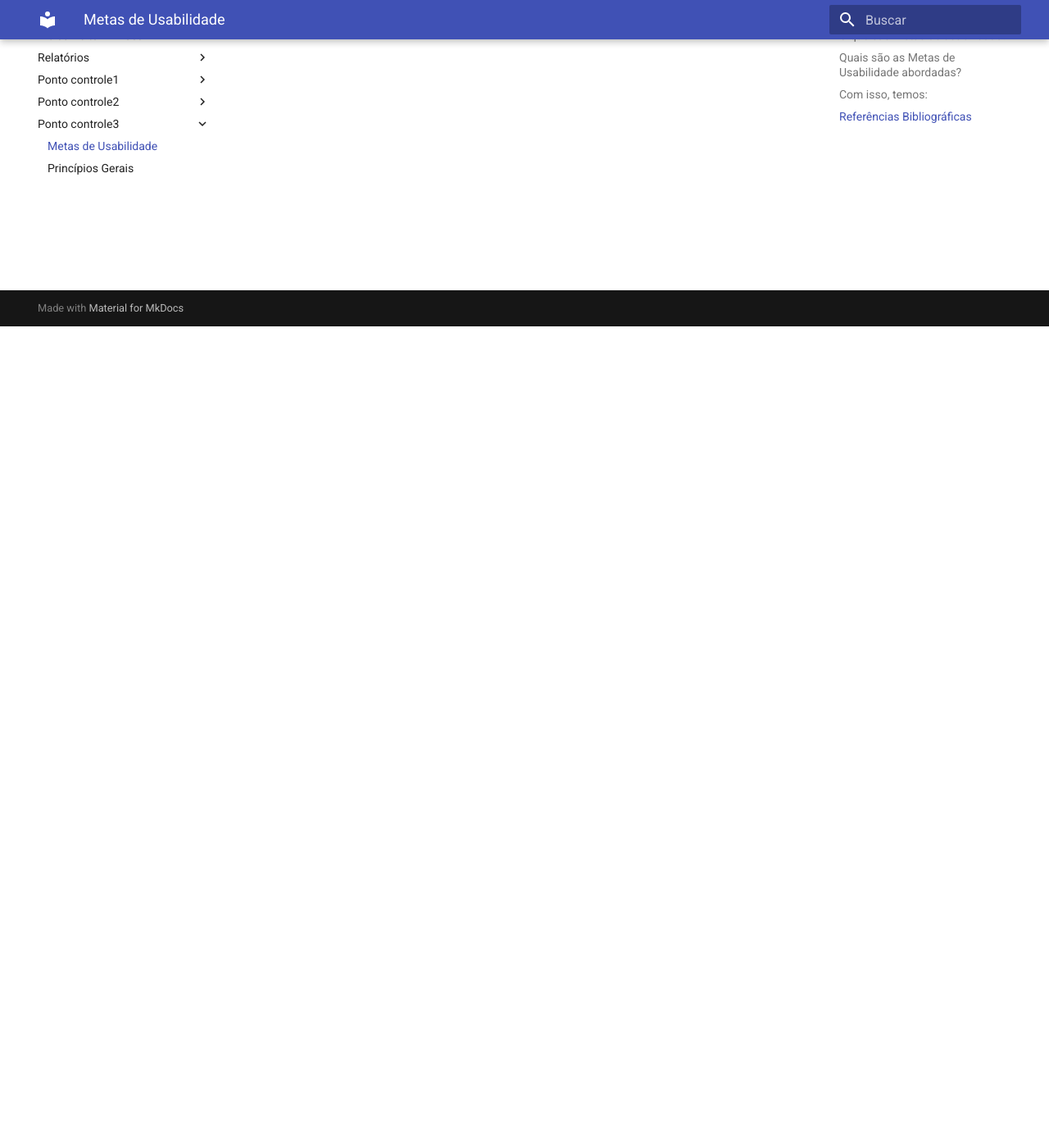
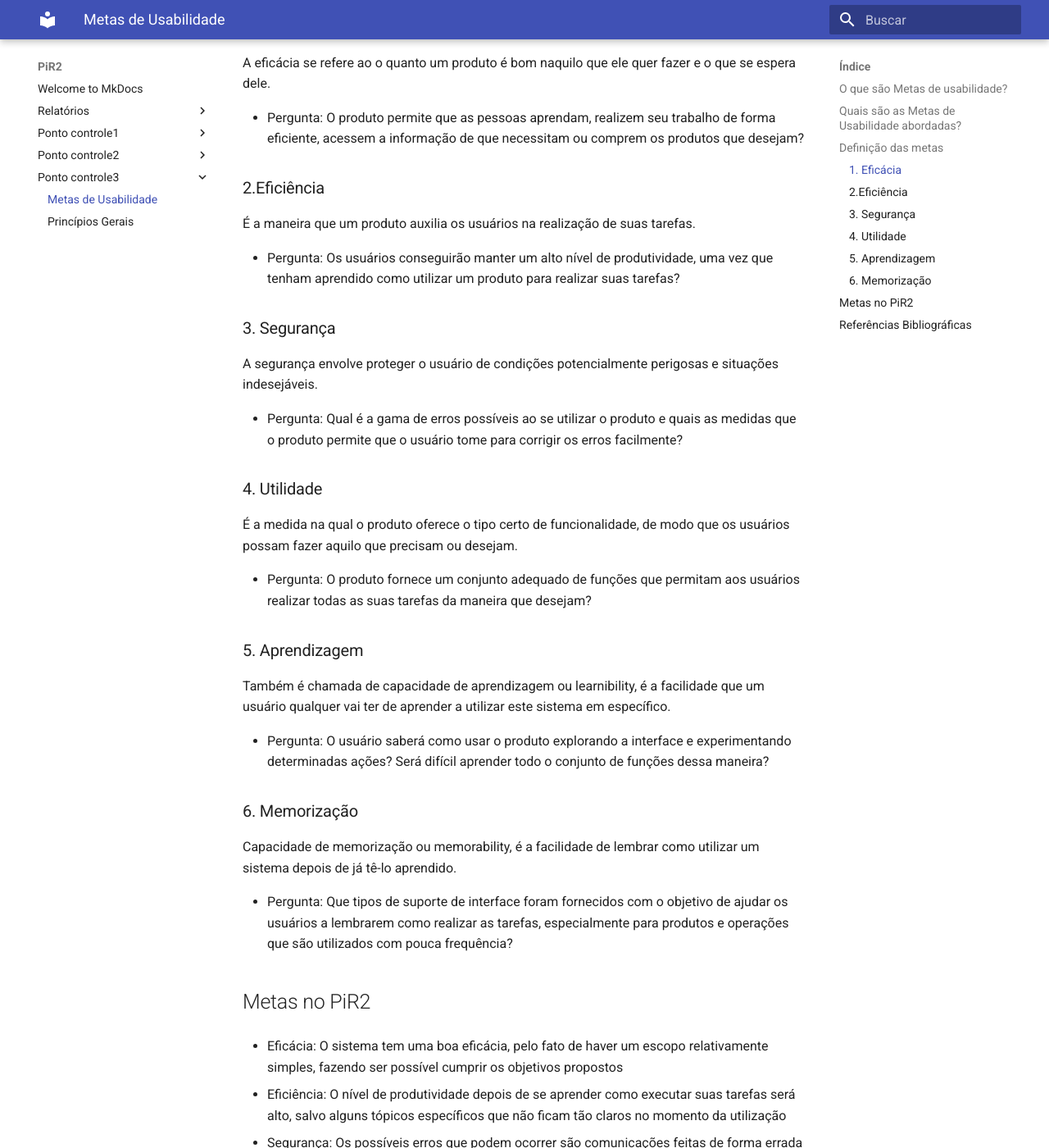
Before and after one commit to liversonp/2020.2-forumPiR2, an MkDocs documentation site: the page built from docs/ponto_controle3/metas_de_usabilidade.md, in a window 1280 px wide and 1400 px high, scrolled down 1002 px. Shown: the whole window at 82% size. Built offline with MkDocs 1.6.1 and Material for MkDocs 9.7.7, drawn with Linux system fonts in a browser that asks for light colours; some of the changed text lies outside the part shown.

Commit message:
Adicionando informações ao documento de metas

```diff
--- a/docs/ponto_controle3/metas_de_usabilidade.md
+++ b/docs/ponto_controle3/metas_de_usabilidade.md
@@ -4,20 +4,68 @@ Histórico de Versão
 
 | Data | Versão | Descrição | Autor |
 | :--- | :--- | :--- | :--- |
-| 24/03/2021 | 0.1 | Criação do Documento | Victor Samuel dos Santos Lucas |
-| 25/03/2021 | 0.2 | Implementação inicial do Documento | Victor Samuel dos Santos Lucas |
+| 24/03/2021 | 0.1 | Criação do Documento | Victor Samuel |
+| 25/03/2021 | 0.2 | Implementação inicial do Documento | Victor Samuel |
+| 25/03/2021 | 0.3 | Adicionando informações sobre as metas | Liverson Paulo |
+| 25/03/2021 | 0.4 | Adicionando sobre as metas em nosso projeto | Liverson Paulo |
 
 ## O que são Metas de usabilidade?
-Usabilidade refere-se a garantir que produtos interativos são fáceis de aprender, efetivas de usar e agrádavel pela perspectiva do usuário. Envolve otimizar as interações que as pessoas têm com produtos interativos para permitir que eles realizem suas atividades no trabalho, na escola e no seu dia a dia (Sharp, Rogers, Preece, 2019).
+O objetivo das metas de usabilidade é definir quais são os fatores de qualidade de uso que devem ser priorizados no projeto, como serão avaliados ao longo do processo de design, e quais faixas de valores são inaceitáveis, aceitáveis ou ideais para cada indicador de interesse. Com frequência, essa priorização se baseia nos indicadores atuais de desempenho dos usuários ao utilizarem o sistema. Usabilidade refere-se a garantir que produtos interativos são fáceis de aprender, efetivas de usar e agrádavel pela perspectiva do usuário. Envolve otimizar as interações que as pessoas têm com produtos interativos para permitir que eles realizem suas atividades no trabalho, na escola e no seu dia a dia (Sharp, Rogers, Preece, 2019).
 
 ## Quais são as Metas de Usabilidade abordadas?
 A utilização das metas de usabilidade durante o projeto ajuda a solucionar preocupações como a produtividade do usuário durante a utilização do sistema e motivação desse usuário para um aprendizado eficaz. São elas:
 <img src="media/usabilidade.png" width="500">
 
-## Com isso, temos:
-| Meta | Definição | Pergunta Chave | Sua aplicação no FórumPir2 |
-| :--- | :--- | :--- | :--- |
-| ---------------| ------------ | ---------------| ------------------- |
+## Definição das metas
 
+### 1. Eficácia
+A eficácia se refere ao o quanto um produto é bom naquilo que ele quer fazer e o que se espera dele.
+
+- Pergunta: O produto permite que as pessoas aprendam, realizem seu trabalho de forma eficiente, acessem a informação de que necessitam ou comprem os produtos que desejam?
+
+### 2.Eficiência
+É a maneira que um produto auxilia os usuários na realização de suas tarefas.
+
+- Pergunta: Os usuários conseguirão manter um alto nível de produtividade, uma vez que tenham aprendido como utilizar um produto para realizar suas tarefas?
+
+### 3. Segurança
+A segurança envolve proteger o usuário de condições potencialmente perigosas e situações indesejáveis.
+
+- Pergunta: Qual é a gama de erros possíveis ao se utilizar o produto e quais as medidas que o produto permite que o usuário tome para corrigir os erros facilmente?
+
+### 4. Utilidade
+É a medida na qual o produto oferece o tipo certo de funcionalidade, de modo que os usuários possam fazer aquilo que precisam ou desejam.
+
+- Pergunta: O produto fornece um conjunto adequado de funções que permitam aos usuários realizar todas as suas tarefas da maneira que desejam?
+
+### 5. Aprendizagem
+Também é chamada de capacidade de aprendizagem ou learnibility, é a facilidade que um usuário qualquer vai ter de aprender a utilizar este sistema em específico.
+
+- Pergunta: O usuário saberá como usar o produto explorando a interface e experimentando determinadas ações? Será difícil aprender todo o conjunto de funções dessa maneira?
+
+### 6. Memorização
+Capacidade de memorização ou memorability, é a facilidade de lembrar como utilizar um sistema depois de já tê-lo aprendido.
+
+- Pergunta: Que tipos de suporte de interface foram fornecidos com o objetivo de ajudar os usuários a lembrarem como realizar as tarefas, especialmente para produtos e operações que são utilizados com pouca frequência?
+
+## Metas no PiR2
+
+- Eficácia: O sistema tem uma boa eficácia, pelo fato de haver um escopo relativamente simples, fazendo ser possível cumprir os objetivos propostos
+
+- Eficiência: O nível de produtividade depois de se aprender como executar suas tarefas será alto, salvo alguns tópicos específicos que não ficam tão claros no momento da utilização
+
+- Segurança: Os possíveis erros que podem ocorrer são comunicações feitas de forma errada ou respostas incompletas. Nesse caso é possível fazer uma edição no comentário e atualizá-lo.
+
+- Utilidade: É possível utilizar todas as funcionalidades propostas pelos sistema sem muita dificuldade, por serem propostas simples.
+
+- Aprendizagem: O usuário poderá aprender tranquilamente as funcionalidades do sistema ao testá-los, não ficará perdido em seus funcionamentos e poderá chegar com facilidade ao objetivo.
+
+- Memorização: Um usuário que não é recorrente conseguiria com facilidade reutilizar o sistema sem gargalos, devido à simplicidade do sistema.
 
 ## Referências Bibliográficas
+
+- PREECE, Jennifer; ROGERS, Yvone; SHARP, Helen. Design de Interação: Além da Interação humano-computador. Editora Bookman, São Paulo: 2005.
+
+- BARBOSA, Simone; SILVA, Bruno. "Interação Humano-Computador". Elsevier Editora Ltda, 2010.
+
+- Usabilidade - Portal ErikBass - Disponível em: https://erikbass.wordpress.com/
```
